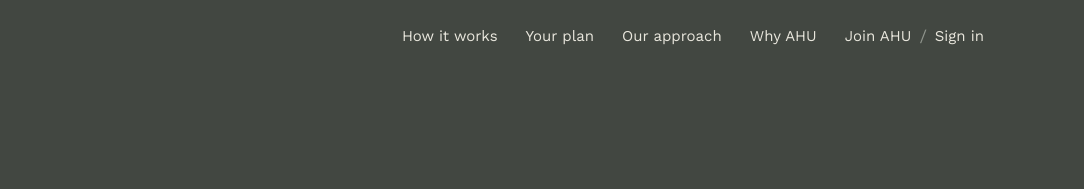
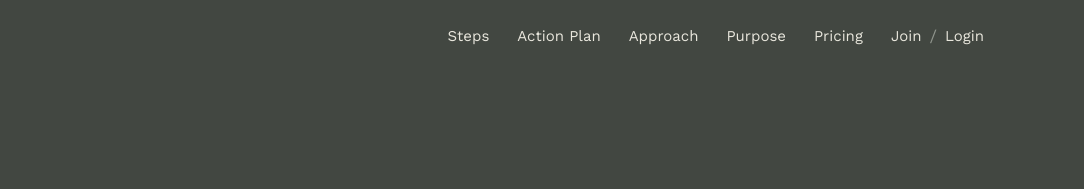
Before and after one commit to te-ahu-solutions/ahucoach-site, a plain HTML site: page index.html in a window 1280 px wide. Shown: the top 189 px of the page, 196-1280 px from the left. Drawn offline with nearby package versions, Linux system fonts and the light colour scheme.

Commit message:
Draft: one-word menu
Co-Authored-By: Claude Opus 5.5 <noreply@anthropic.com>
Claude-Session: https://claude.ai/code/session_0119XnKzfrincsJEcgWgY1UT

```diff
--- a/index.html
+++ b/index.html
@@ -299,7 +299,7 @@ section{padding-block:clamp(64px,9vw,112px)}
   <a class="logo" href="#top" aria-label="AHU, home"><img src="assets/ahu-gold-mark.svg" alt="AHU" width="88" height="34"></a>
   <button class="menu-btn" id="menu-btn" aria-expanded="false" aria-controls="main-nav">Menu</button>
   <nav class="main" id="main-nav" aria-label="Main">
-    <a href="#how">How it works</a><a href="#plan">Your plan</a><a href="#approach">Our approach</a><a href="#why">Why AHU</a><span class="js"><a href="https://app.ahucoach.com/start">Join AHU</a><span class="sl" aria-hidden="true">/</span><a href="https://app.ahucoach.com/signin">Sign in</a></span>
+    <a href="#how">Steps</a><a href="#plan">Action Plan</a><a href="#approach">Approach</a><a href="#why">Purpose</a><a href="#start">Pricing</a><span class="js"><a href="https://app.ahucoach.com/start">Join</a><span class="sl" aria-hidden="true">/</span><a href="https://app.ahucoach.com/signin">Login</a></span>
   </nav>
 </div></header>
 
```
